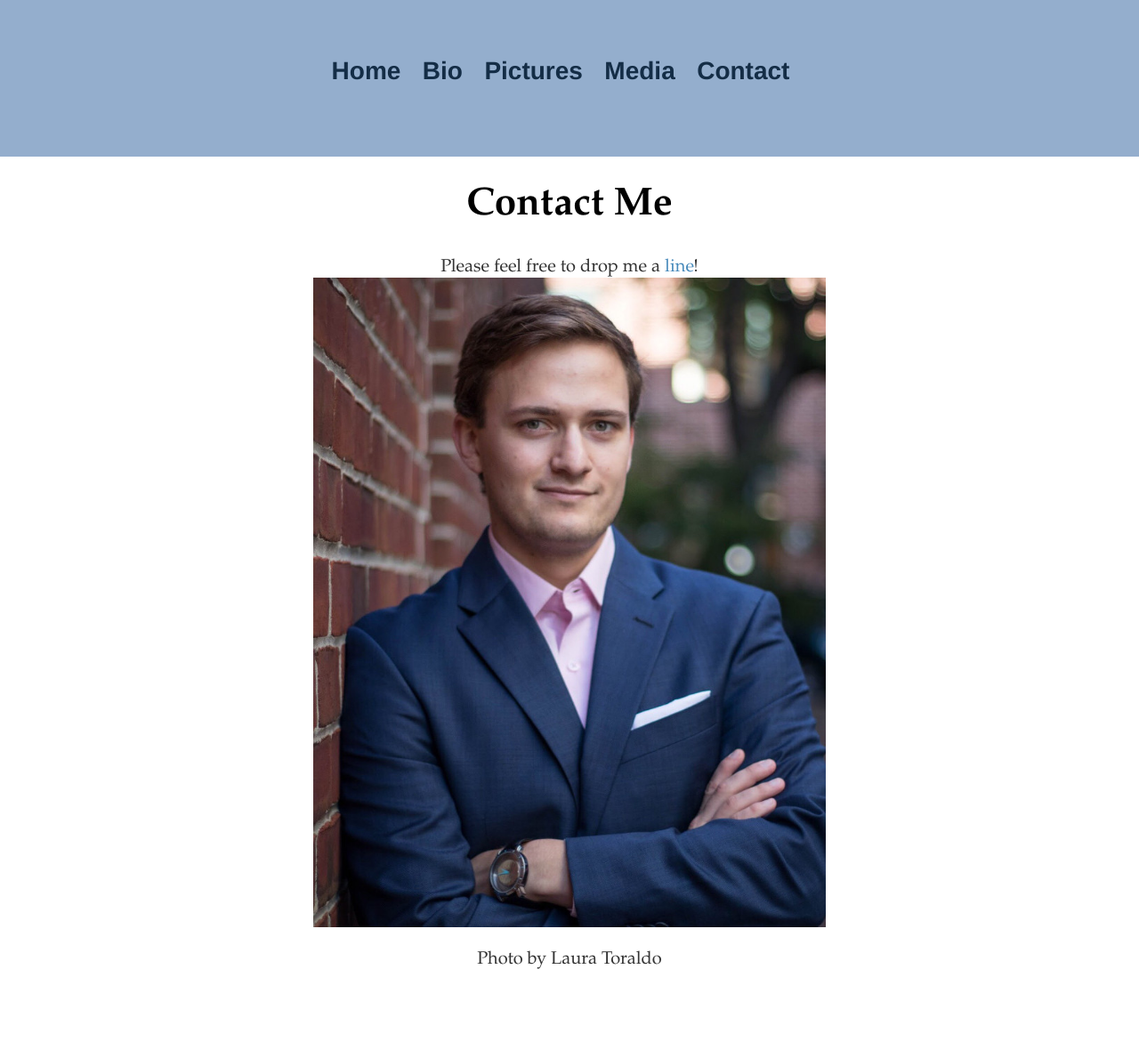
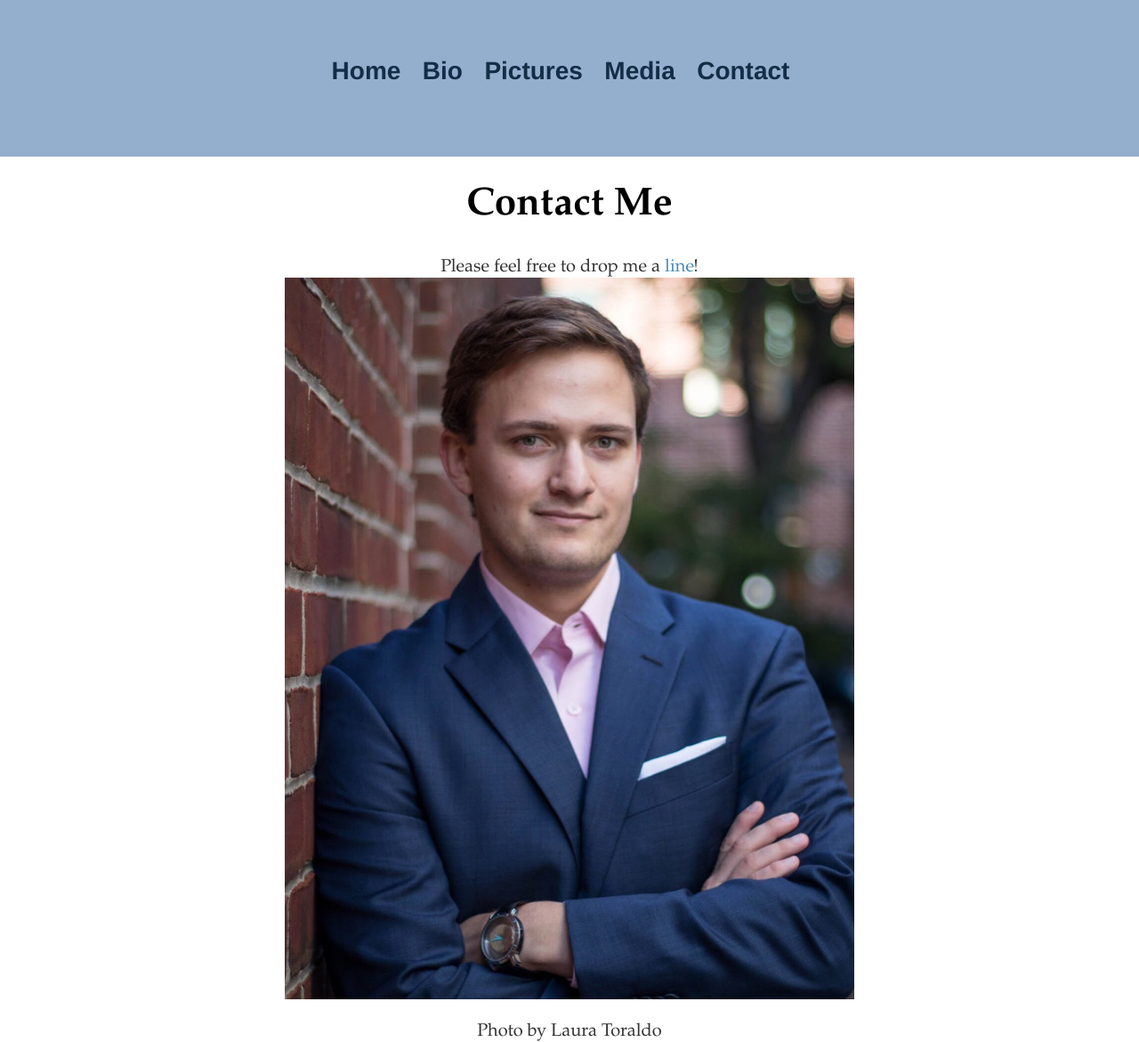
Before and after one commit to leemlb06pmi/leemlb06pmi.github.io, a Jekyll site: the page built from contact/index.html, in a window 1280 px wide. Shown: the whole page at 89% size. Built offline with Jekyll 4.4.1, drawn with Linux system fonts in a browser that asks for light colours; before the commit the page ends 1090 px from its top, so only the background shows below that.

Commit message:
Update index.html

```diff
--- a/contact/index.html
+++ b/contact/index.html
@@ -6,7 +6,7 @@ title: Contact Me
 <h1>{{ page.title }}</h1>
 <p>Please feel free to drop me a <a href="mailto:miles@finexus.com" style="font-size:1em;color:rgb(72,138,187);">line</a>!
 <br>
-<img src="https://leemlb06pmi.github.io/photos/Possible-3.jpg" alt="headshot-2">
+<img style="width:50%;" src="https://leemlb06pmi.github.io/photos/Possible-3.jpg" alt="headshot-2">
 <br>
 Photo by Laura Toraldo
 </p>
```
